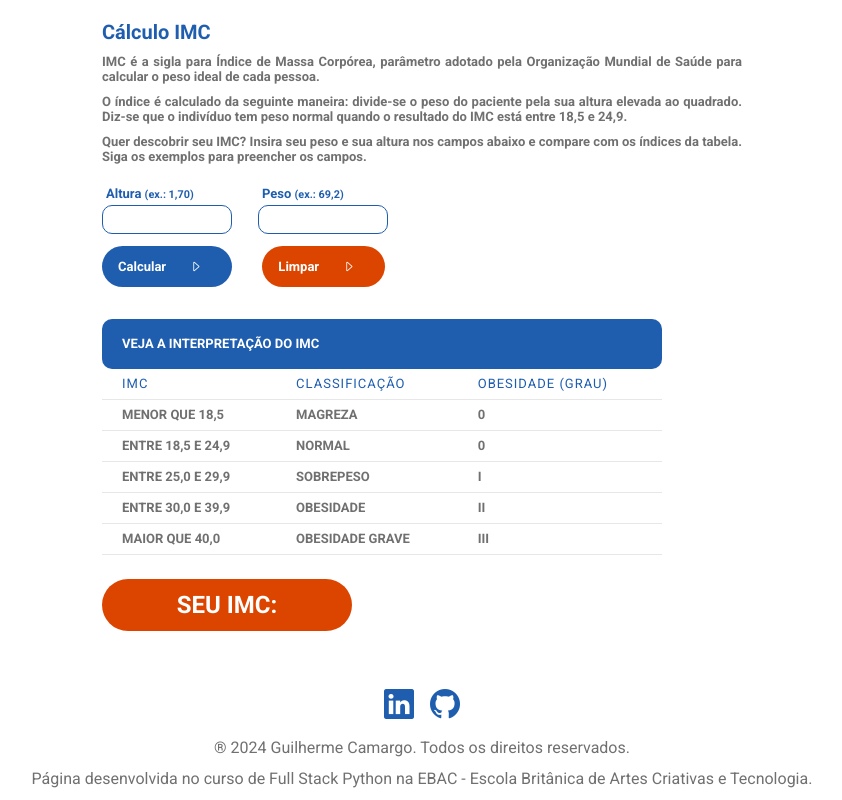
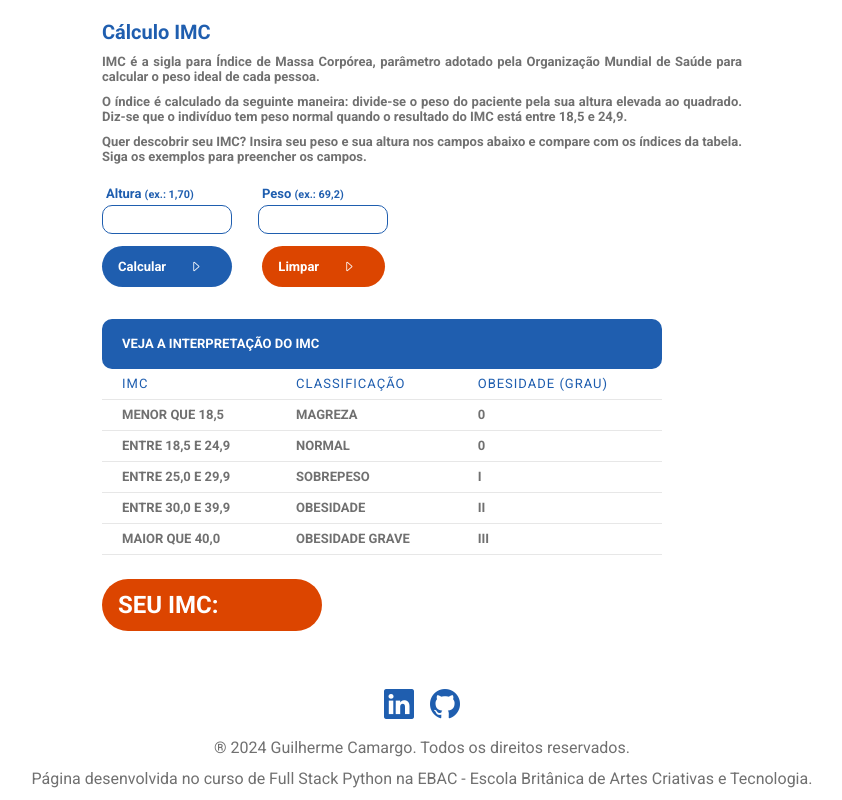
Before and after one commit to guicamargo19/imc_react, a React (Vite) app: page / in a window 1280 px wide. Shown: the whole page, without its empty margins (218-1060 px from the left). Built offline with nearby package versions, Linux system fonts and the light colour scheme.

Commit message:
Adicionando variáveis e README.md

```diff
--- a/src/App.jsx
+++ b/src/App.jsx
@@ -15,10 +15,11 @@ function App() {
   const calculaIMC = () => {
     let alturaFloat = parseFloat(altura);
     let pesoFloat = parseFloat(peso);
+
+    if (alturaFloat > 0 && pesoFloat > 0) {
       let alturaAoQuadrado = alturaFloat * alturaFloat;
       let imcCalculo = pesoFloat / alturaAoQuadrado;
       let imcFinal = parseFloat(imcCalculo.toFixed(2));
-
       const magrezaLine = document.querySelector("#magreza");
       const normal = document.querySelector("#normal");
       const sobrepeso = document.querySelector("#sobrepeso");
@@ -50,6 +51,10 @@ function App() {
         grave.classList.add('active');
         return setIMC(imcFinal);
       }
+    } else {
+      alert("Altura e Peso devem ter valores acima de 0");
+      location.assign(location.href);
+    }
   }
 
   return (
--- a/src/components/Tabela/Tabela.module.css
+++ b/src/components/Tabela/Tabela.module.css
@@ -30,3 +30,7 @@
     font-weight: normal;
     border-bottom: 2px solid var(--corText);
   }
+
+  span {
+    padding-left: 12px;
+  }
--- a/src/global.css
+++ b/src/global.css
@@ -16,14 +16,15 @@
 }
 
 h2 {
-  width: 250px;
+  width: 220px;
   margin-top: 24px;
   border-radius: 30px;
   font-size: 24px;
   color: var(--corBranca);
   background-color: var(--corSecundaria);
   padding: 12px;
-  text-align: center;
+  padding-left: 16px;
+  text-align: left;
   text-transform: uppercase;
 }
 
```
Lines whose indentation alone changed are shown as unchanged.
